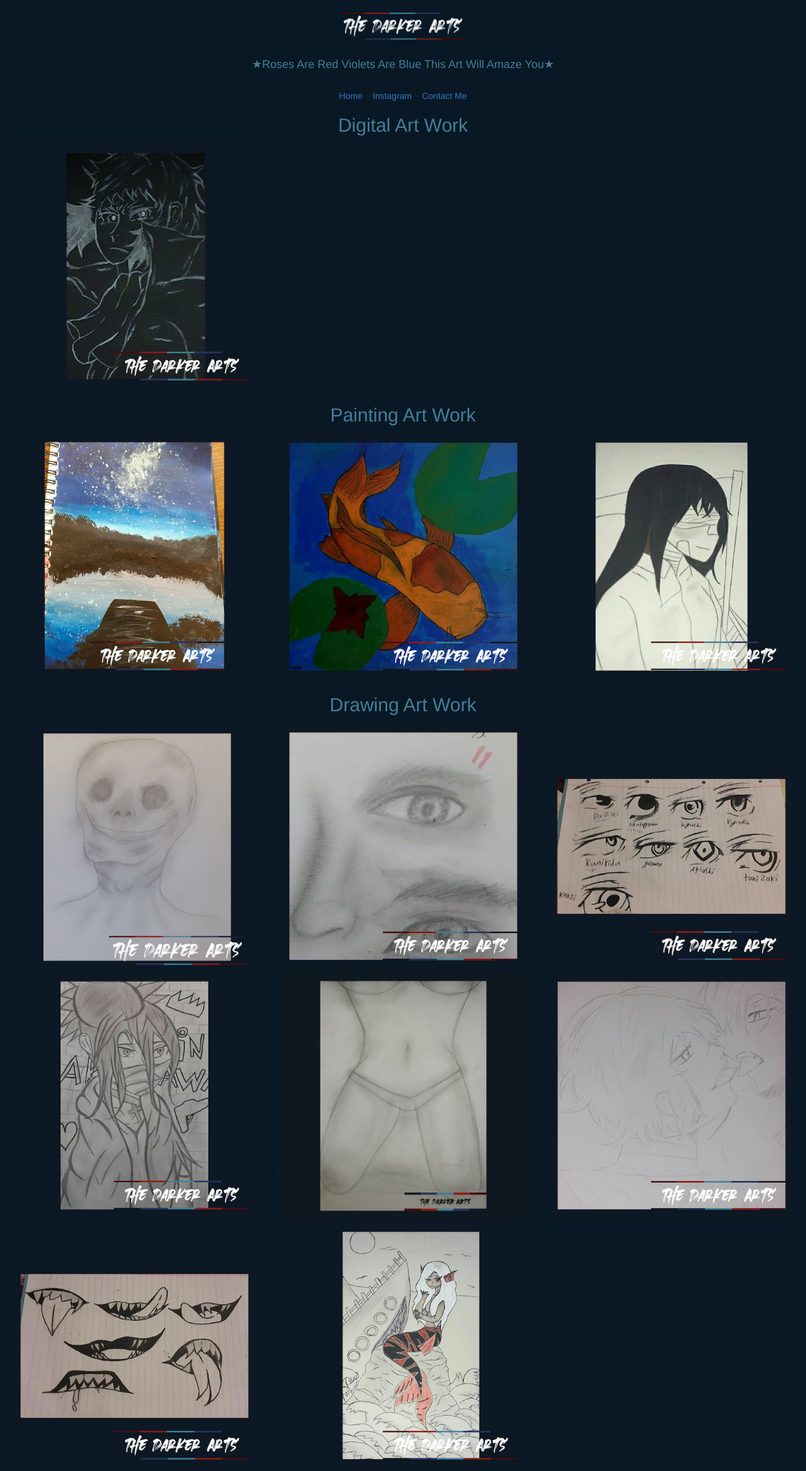
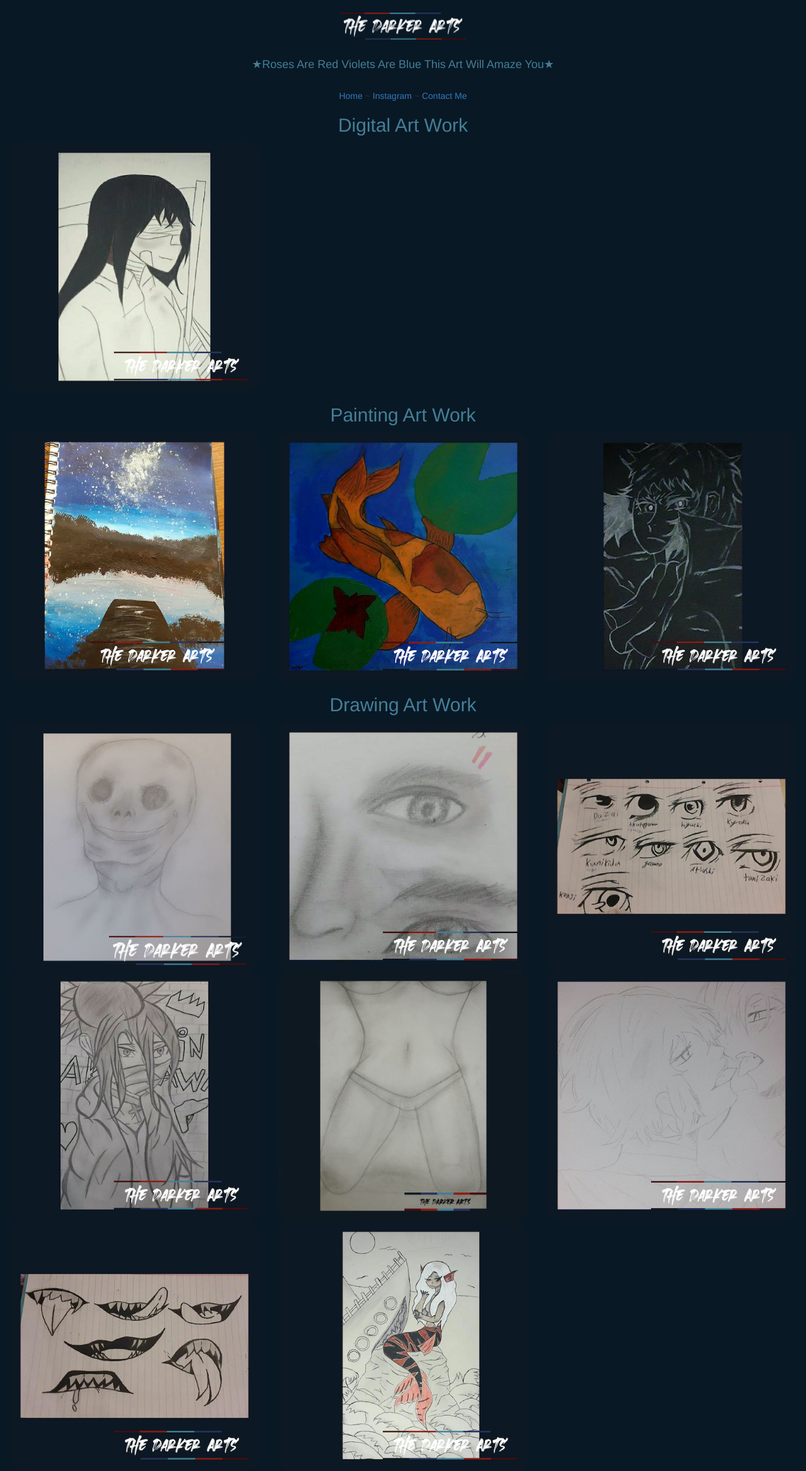
Before and after one commit to chalitamarriott/chalitamarriott.github.io, a Jekyll site: the page built from index.html, in a window 1280 px wide. Shown: the whole page at 63% size. Built offline with Jekyll 4.4.1, drawn with Linux system fonts in a browser that asks for light colours; nearby versions of some CDN libraries.

Commit message:
Update index.html

```diff
--- a/index.html
+++ b/index.html
@@ -15,7 +15,7 @@ excerpt: This website is my art portfolio feel free to browse and use the contac
 </div>
 
 <div class="row">
-	  	<div class="col-xs-12 col-sm-6 col-md-4"><center><img class="art animate__animated animate__flipInX" style="border-radius: 20px; width:100%;" src="img/3.jpg"></a></center></div>
+	  	<div class="col-xs-12 col-sm-6 col-md-4"><center><img class="art animate__animated animate__flipInX" style="border-radius: 20px; width:100%;" src="img/4.jpg"></a></center></div>
 </div>
 
 <div class="row">
@@ -29,7 +29,7 @@ excerpt: This website is my art portfolio feel free to browse and use the contac
 <div class="row">
 	  	<div class="col-xs-12 col-sm-6 col-md-4"><center><img class="art animate__animated animate__flipInX" style="border-radius: 20px; width:100%;" src="img/11.jpg"></a></center></div>
 	  	<div class="col-xs-12 col-sm-6 col-md-4"><center><img class="art animate__animated animate__flipInX" style="border-radius: 20px; width:100%;" src="img/1.jpg"></a></center></div>
-	  	<div class="col-xs-12 col-sm-6 col-md-4"><center><img class="art animate__animated animate__flipInX" style="border-radius: 20px; width:100%;" src="img/4.jpg"></a></center></div>
+	  	<div class="col-xs-12 col-sm-6 col-md-4"><center><img class="art animate__animated animate__flipInX" style="border-radius: 20px; width:100%;" src="img/3.jpg"></a></center></div>
 </div>
 
 <div class="row">
```
